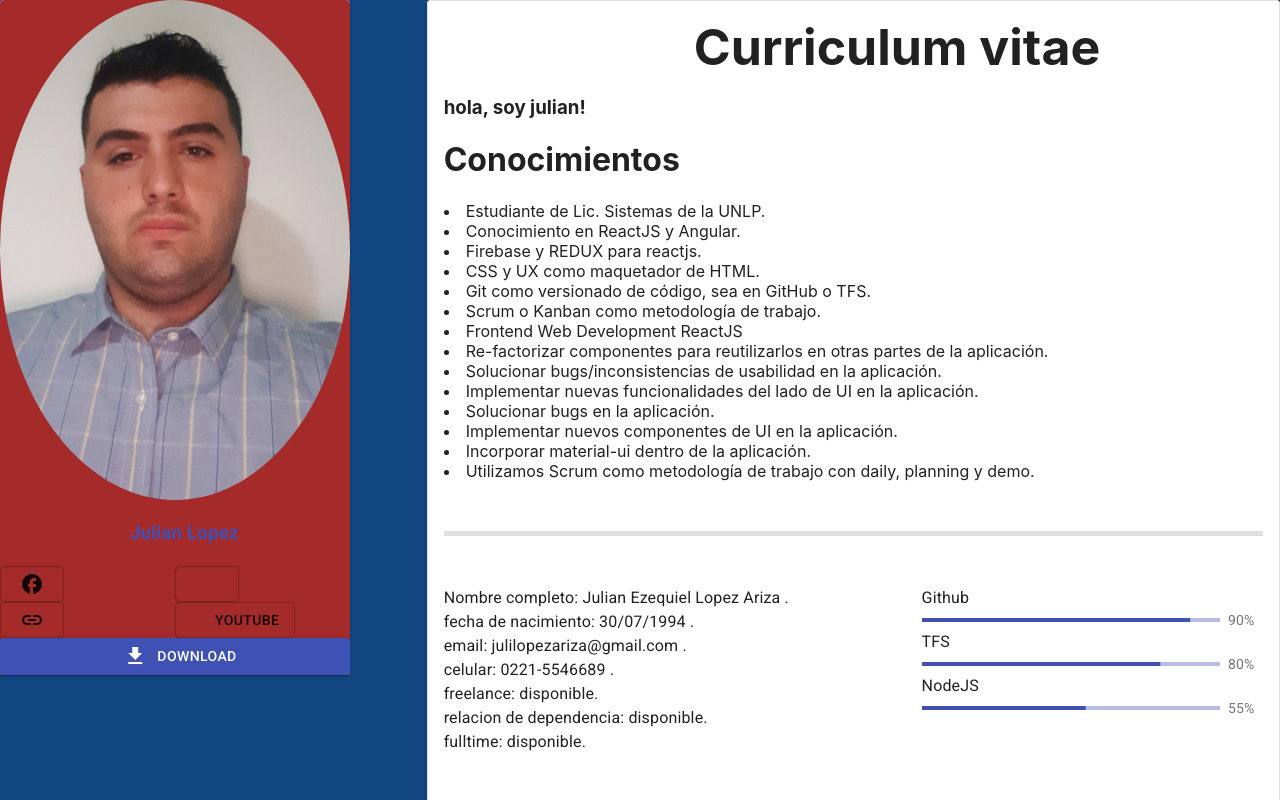
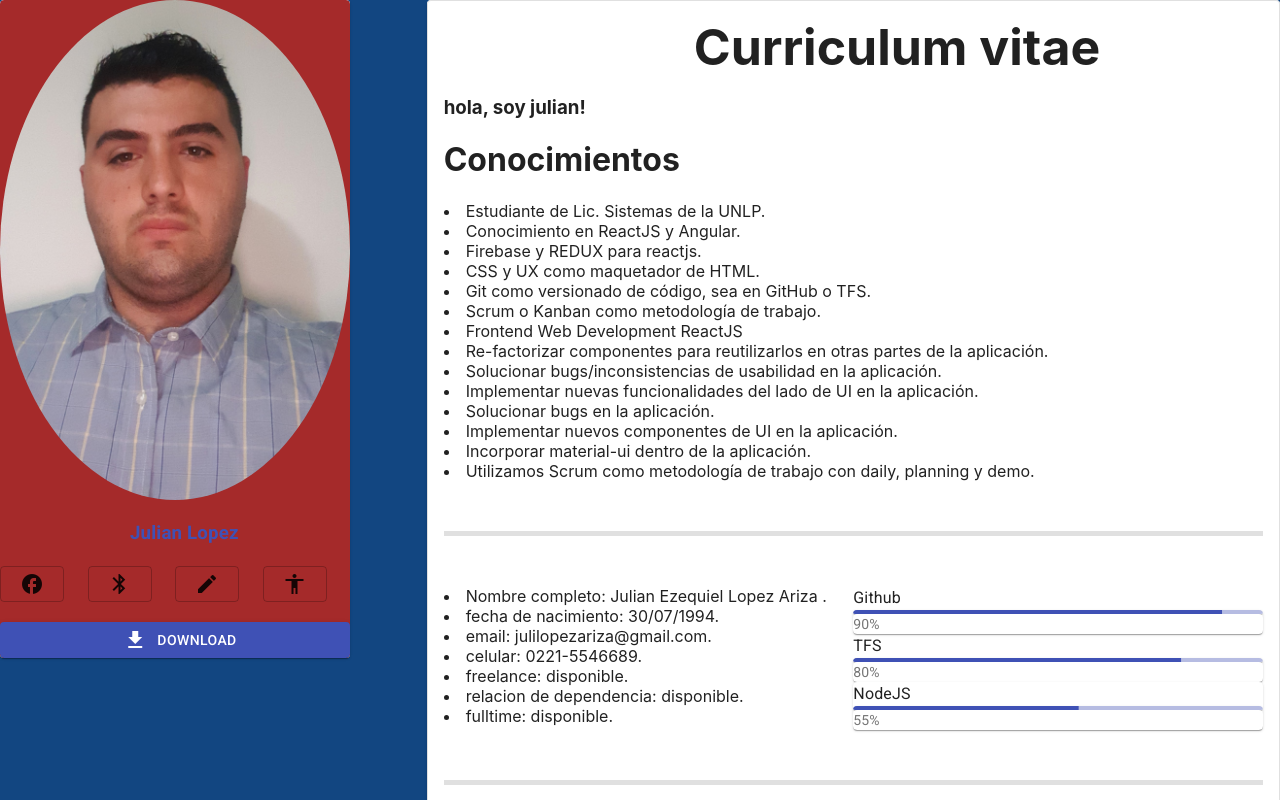
Before and after one commit to julian-lopez-ariza/CRMERP, a React (Create React App) app in the folder Frontend/app/: page / in a window 1280 px wide. Shown: the top 800 px of the page. Built offline with nearby package versions, Linux system fonts and the light colour scheme.

Commit message:
cambios de box por cards y algunos br por li

```diff
--- a/Frontend/app/src/Components/contacto.jsx
+++ b/Frontend/app/src/Components/contacto.jsx
@@ -1,20 +1,20 @@
 import React from 'react';
-import { Grid, Typography,Box} from '@material-ui/core';
+import { Grid, Typography,Card} from '@material-ui/core';
 import PropTypes from 'prop-types';
 import LinearProgress from '@material-ui/core/LinearProgress';
 
 function LinearProgressWithLabel(props) {
     return (
-      <Box display="flex" alignItems="center">
-        <Box width="100%" mr={1}>
+      <Card display="flex" alignItems="center">
+        <Card width="100%" mr={1}>
           <LinearProgress variant="determinate" {...props} />
-        </Box>
-        <Box minWidth={35}>
+        </Card>
+        <Card minWidth={35}>
           <Typography variant="body2" color="textSecondary">{`${Math.round(
             props.value,
           )}%`}</Typography>
-        </Box>
-      </Box>
+        </Card>
+      </Card>
     );
   }
 
@@ -30,24 +30,16 @@ export default function contacto () {
 return (
 
   <Grid container item xs ={12}>
-      <Grid item xs={7}>
-          <Typography>
-              Nombre completo: Julian Ezequiel Lopez Ariza .
-              <br/>
-              fecha de nacimiento: 30/07/1994   .
-              <br/>
-              email: julilopezariza@gmail.com   .
-              <br/>
-              celular: 0221-5546689      .
-              <br/>
-              freelance: disponible.
-              <br/>
-              relacion de dependencia: disponible.
-              <br/>
-              fulltime: disponible.
-          </Typography>
+      <Grid item xs={6}>
+        <li>Nombre completo: Julian Ezequiel Lopez Ariza .</li>
+        <li> fecha de nacimiento: 30/07/1994.</li>
+        <li>email: julilopezariza@gmail.com.</li>
+        <li>celular: 0221-5546689.</li>
+        <li>freelance: disponible.</li>
+        <li>relacion de dependencia: disponible.</li>
+        <li>fulltime: disponible.</li>
       </Grid>
-      <Grid item xs={5}>
+      <Grid item xs={6}>
           <Grid item xs={12}>
               <Typography>
                   Github
@@ -61,12 +53,12 @@ return (
             <LinearProgressWithLabel value={80} />
           </Grid>
           <Grid item xs={12}>
-          <Box width="100%" mr={3}>
+          <Card width="100%" mr={3}>
               <Typography>
                   NodeJS
               </Typography>
               <LinearProgressWithLabel value={55} />
-          </Box>
+          </Card>
           </Grid>
       </Grid>
   </Grid>
--- a/Frontend/app/src/Components/redesSociales.jsx
+++ b/Frontend/app/src/Components/redesSociales.jsx
@@ -2,48 +2,47 @@ import React from 'react';
 import Button from '@material-ui/core/Button';
 import Grid from '@material-ui/core/Grid';
 import {Icon} from '@material-ui/core';
+import { makeStyles } from '@material-ui/core/styles';
 
+const useStyles = makeStyles((theme) => ({
 
-
+    por:{
+      margin:'0px 0px 20px 0px',
+    },
+}));
 
 export default function redesSociales () {
+    const classes = useStyles();
     return (
         <div>
-            <Grid container  item xs= {12}>
-                <Grid item xs= {6}>
+            <Grid container  item xs= {12} className={classes.por}>
+                <Grid item xs= {3}>
                     <Button variant="outlined" >
                         <Icon>
                             facebook
                         </Icon>
                     </Button>
-
                 </Grid>
-                <Grid item xs= {6}>
+                <Grid item xs= {3}>
                     <Button variant="outlined" >
                         <Icon>
-                            instagram
+                            bluetooth
                         </Icon>
                     </Button>
-
                 </Grid>
-            </Grid>
-            <Grid container  item xs= {12}>
-                <Grid item xs= {6}>
+                <Grid item xs= {3}>
                     <Button variant="outlined" >
                         <Icon>
-                            linkedin
+                            create
                         </Icon>
                     </Button>
-
                 </Grid>
-                <Grid item xs= {6}>
+                <Grid item xs= {3}>
                     <Button variant="outlined" >
                         <Icon>
-                            youtube
+                            accessibility
                         </Icon>
-                        youtube
                     </Button>
-
                 </Grid>
             </Grid>
         </div>
```
